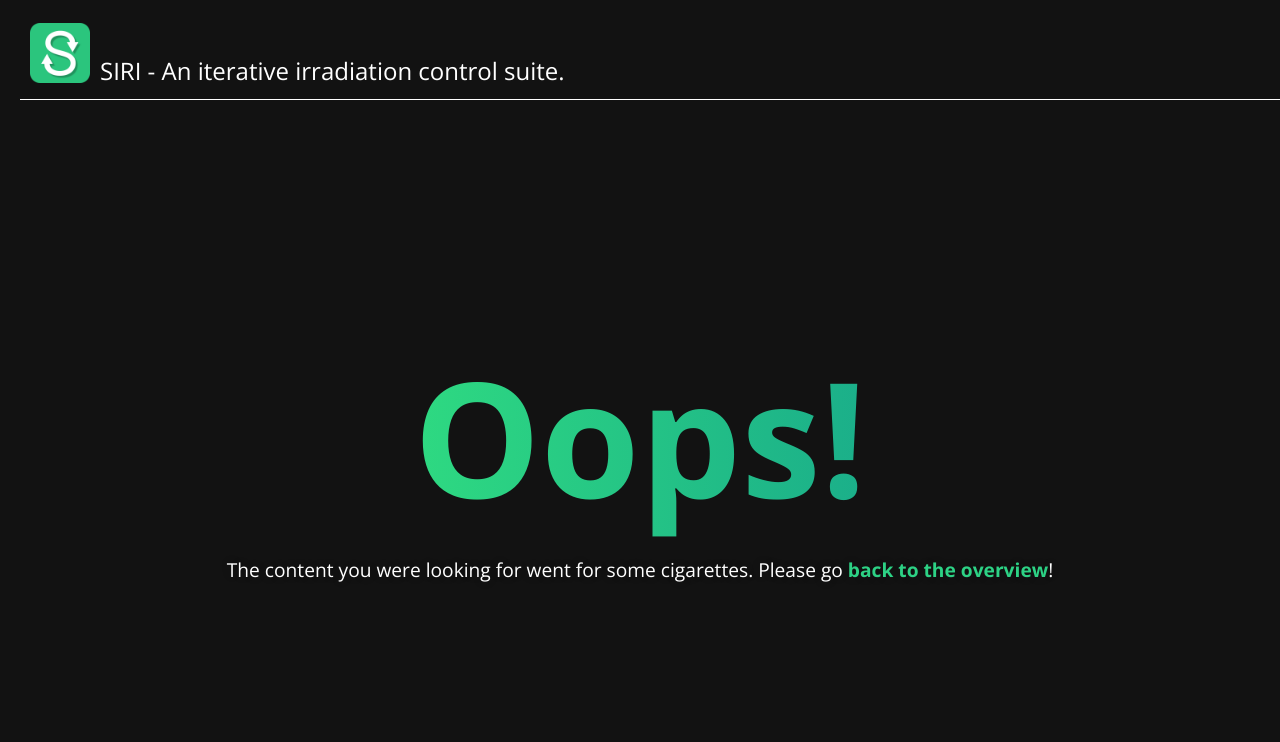
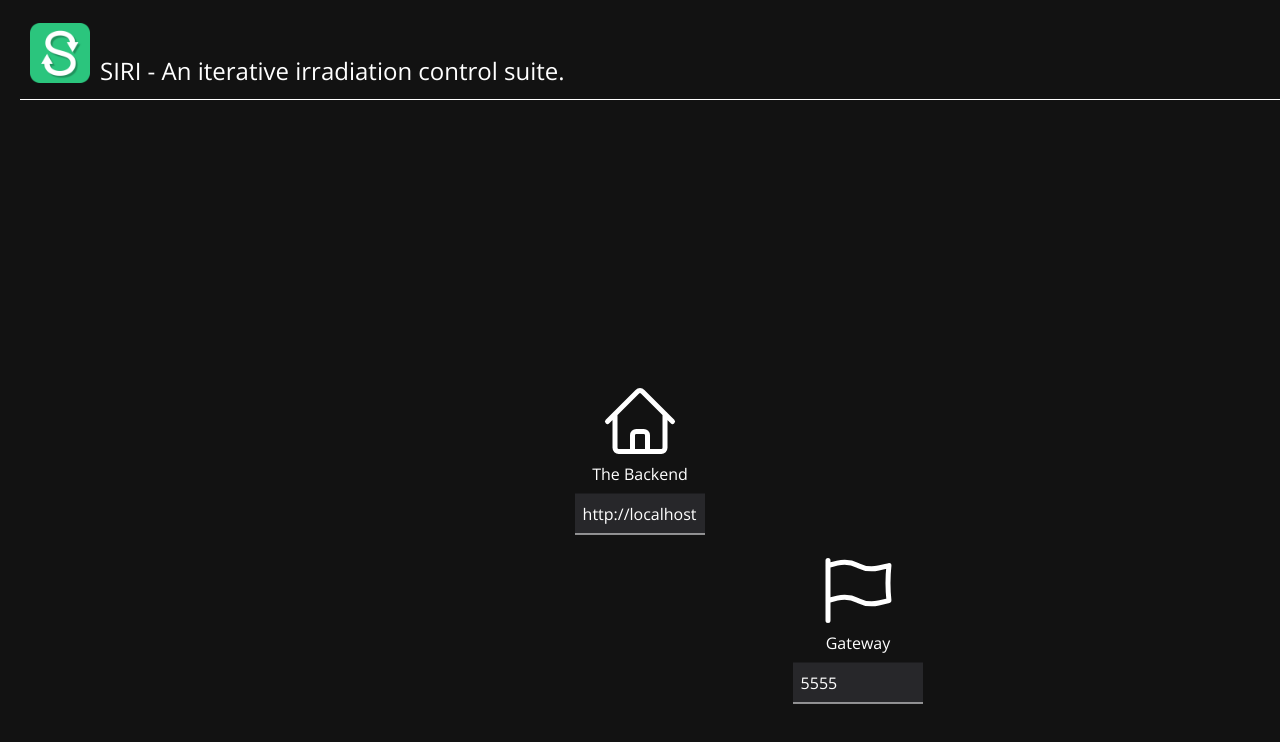
Before and after one commit to umute97/siri-gui, a Vue app: page /settings in a window 1280 px wide. Shown: the top 742 px of the page. Built offline with nearby package versions, Linux system fonts and the light colour scheme.

Commit message:
Add settings page and store usage

```diff
--- /dev/null
+++ b/src/components/IPNode.vue
@@ -0,0 +1,103 @@
+<template>
+    <div :class="nodeClass">
+        <figure>
+            <HomeIcon class="w-6 h-6" v-if="networkType === 'host'"/>
+            <FlagIcon class="w-6 h-6" v-else/>
+            <figcaption>{{ label }}</figcaption>
+        </figure>
+        <input type="text" v-model="networkInput"/>
+    </div>
+</template>
+<script setup lang="ts">
+import { useAddressesStore } from '@/stores/addresses';
+import { HomeIcon, FlagIcon } from '@heroicons/vue/24/outline';
+import { defineComponent, ref } from 'vue';
+const props = defineProps({
+    label: {
+        type: String,
+        required: true,
+    },
+    networkType: {
+        type: String,
+        required: true,
+    },
+    network: {
+        type: String,
+        required: true,
+    },
+})
+
+defineComponent({
+    components: {
+        HomeIcon,
+        FlagIcon,
+    },
+});
+const addressesStore = useAddressesStore();
+const networkInput = ref(addressesStore[props.network as keyof typeof addressesStore]);
+
+const nodeClass = props.networkType === 'host' ? 'host-node' : 'port-node';
+</script>
+<style scoped>
+
+figure {
+    margin-top: 1rem;
+}
+figure figcaption {
+    text-align: center;
+}
+
+figure svg {
+    width: 5rem;
+    height: 5rem;
+    display: block;
+    margin: 0 auto;
+}
+
+figure svg path {
+    stroke-width: 1.1;
+}
+
+.host-node {
+    display: flex;
+    flex-direction: column;
+    gap: 0.5rem;
+    align-items: center;
+    position: absolute;
+    top: 50%;
+    left: 50%;
+    transform: translate(-50%, -50%);
+}
+
+.port-node {
+    display: flex;
+    flex-direction: column;
+    gap: 0.5rem;
+    align-items: center;
+    position: absolute;
+    top: 50%;
+    left: 50%;
+    transform: translate(-50%, -50%) translate(100%, 100%);
+}
+
+div:focus-within {
+    border-top: 1px solid var(--primary-color);
+}
+
+input {
+    font: inherit;
+    width: 60%;
+    padding: 0.5rem;
+    border: none;
+    border-bottom: 1px solid white;
+    background: var(--zinc);
+    color: white;
+    transition: all 0.2s ease-in-out;
+}
+
+input:focus {
+    outline: none;
+    border-bottom: 1px solid var(--primary-color);
+}
+
+</style>
--- a/src/components/MeasureCard.vue
+++ b/src/components/MeasureCard.vue
@@ -18,6 +18,7 @@
 </template>
 
 <script setup lang="ts">
+defineEmits(['start', 'pause', 'stop']);
 </script>
 
 <style scoped>
--- a/src/router/index.ts
+++ b/src/router/index.ts
@@ -1,4 +1,3 @@
-import path from 'path'
 import { createRouter, createWebHistory } from 'vue-router'
 
 const router = createRouter({
@@ -15,6 +14,11 @@ const router = createRouter({
       component: () => import('../views/Measure.vue')
     },
     {
+      path: '/settings',
+      name: 'Settings',
+      component: () => import('../views/Settings.vue')
+    },
+    {
       path: '/:pathMatch(.*)*',
       name: 'NotFound',
       component: () => import('../views/NotFound.vue')
--- /dev/null
+++ b/src/views/Settings.vue
@@ -0,0 +1,32 @@
+<template>
+    <article>
+        <IPNode :label="backendNode.label" :network="backendNode.network" :network-type="backendNode.networkType" />
+        <IPNode v-for="node in portNodes" :key="node.label" :label="node.label" :network="node.network" :network-type="node.networkType" />
+    </article>
+</template>
+<script setup lang="ts">
+import IPNode from '@/components/IPNode.vue';
+
+const backendNode = {
+    label: 'The Backend',
+    networkType: 'host',
+    network: 'backendBaseIP',
+}
+const portNodes = [
+    {
+        label: 'Gateway',
+        networkType: 'port',
+        network: 'gatewayPort',
+    },
+]
+</script>
+<style scoped>
+article {
+    position: relative;
+    width: 100%;
+    height: 100%;
+    display: flex;
+    justify-content: center;
+    align-items: center;
+}
+</style>
```
